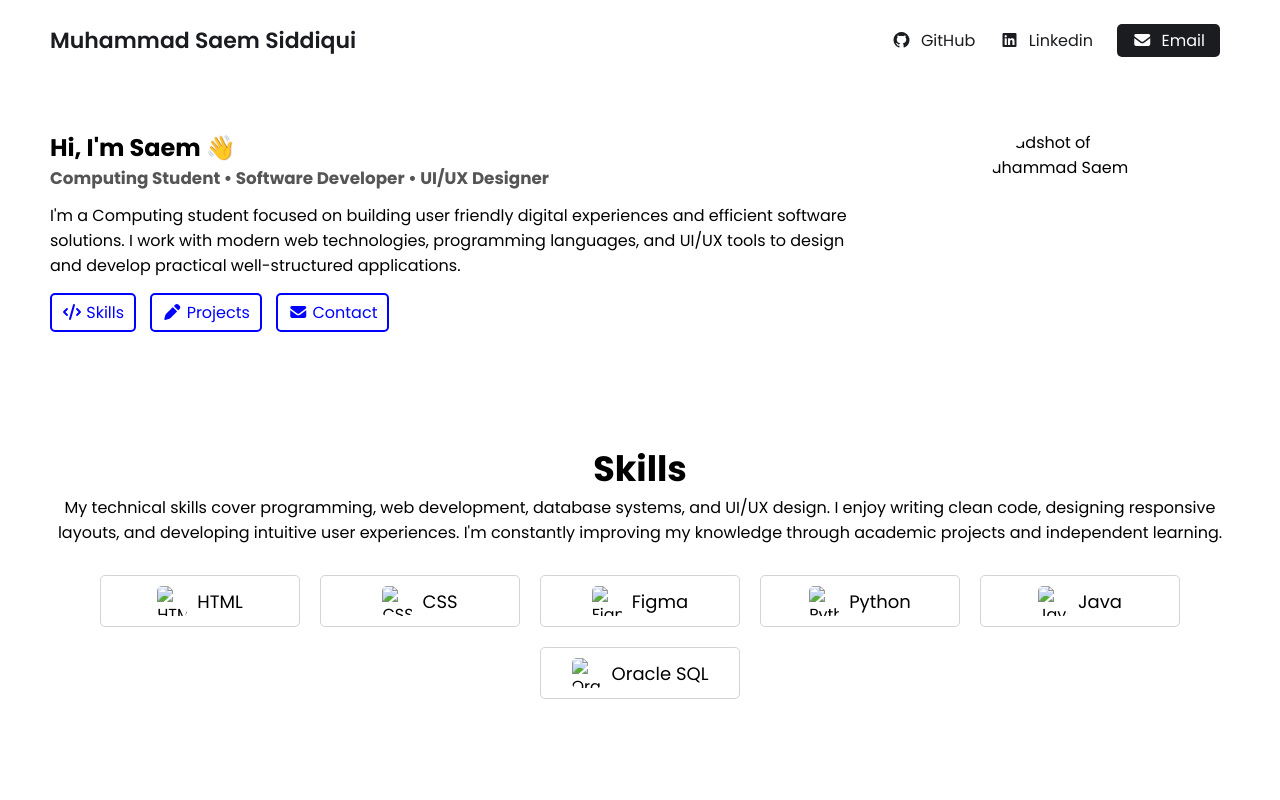
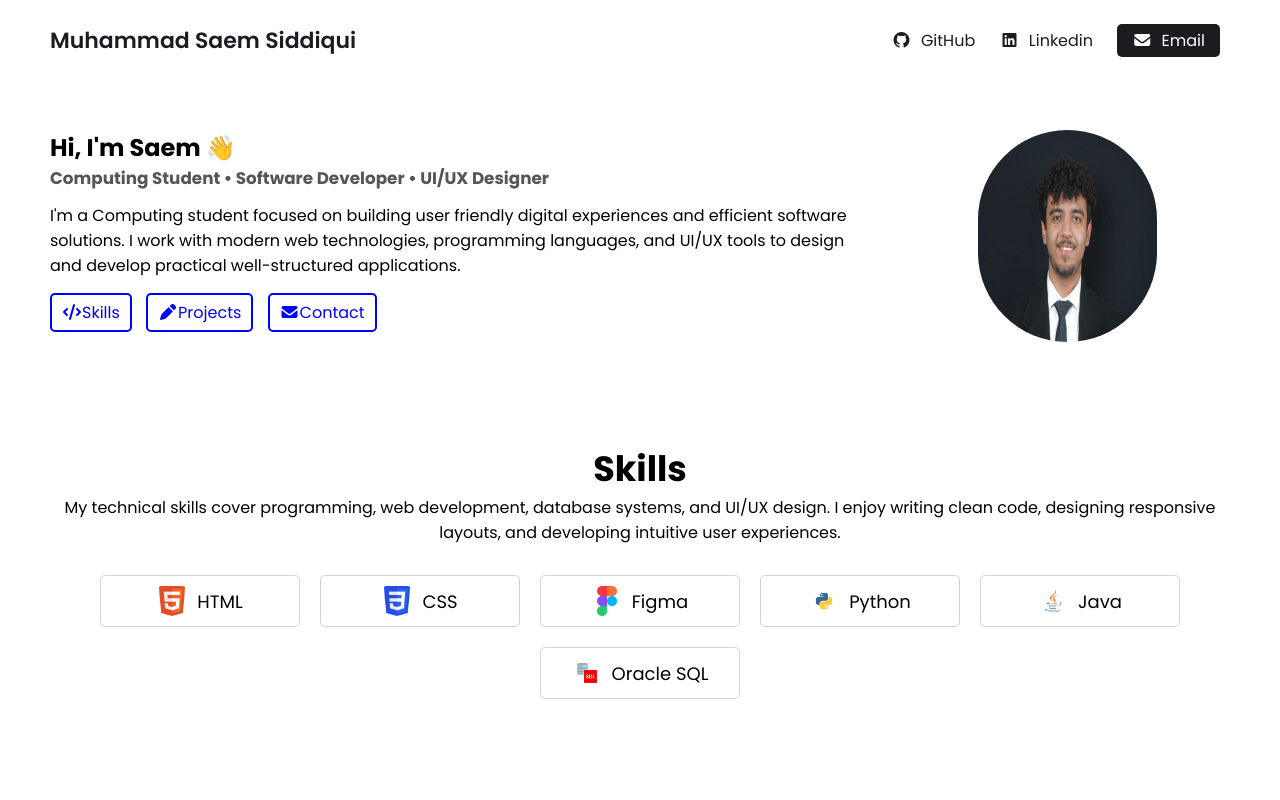
Before and after one commit to ms23ait/Portfolio, a plain HTML site: page index.html in a window 1280 px wide. Shown: the top 800 px of the page. Drawn offline with Linux system fonts and the light colour scheme.

Commit message:
Add images folder and updated HTML
Add images folder and updated HTML

```diff
--- a/index.html
+++ b/index.html
@@ -14,7 +14,6 @@
     <link
       rel="stylesheet"
       href="https://cdnjs.cloudflare.com/ajax/libs/font-awesome/7.0.1/css/all.min.css"
-      integrity="sha512-2SwdPD6INVrV/lHTZbO2nodKhrnDdJK9/kg2XD1r9uGqPo1cUbujc+IYdlYdEErWNu69gVcYgdxlmVmzTWnetw=="
       crossorigin="anonymous"
       referrerpolicy="no-referrer"
     />
@@ -62,16 +61,15 @@
     </nav>
 
     <main>
-      <!--SECTION 1: HERO -->
+      <!-- HERO SECTION -->
       <section class="hero-section">
         <div class="text">
           <h2>Hi, I'm Saem 👋</h2>
           <p class="tagline">
-            <strong>
-              Computing Student • Software Developer • UI/UX Designer
-            </strong>
+            <strong
+              >Computing Student • Software Developer • UI/UX Designer</strong
+            >
           </p>
-
           <p>
             I'm a Computing student focused on building user friendly digital
             experiences and efficient software solutions. I work with modern web
@@ -80,87 +78,71 @@
           </p>
 
           <div class="links">
-            <a href="#skills">
-              <i class="fa-solid fa-code"></i>
-              <span>Skills</span>
-            </a>
-
-            <a href="#projects">
-              <i class="fa-solid fa-pen"></i>
-              <span>Projects</span>
-            </a>
-
-            <a href="#contact">
-              <i class="fa-solid fa-envelope"></i>
-              <span>Contact</span>
-            </a>
+            <a href="#skills"
+              ><i class="fa-solid fa-code"></i><span>Skills</span></a
+            >
+            <a href="#projects"
+              ><i class="fa-solid fa-pen"></i><span>Projects</span></a
+            >
+            <a href="#contact"
+              ><i class="fa-solid fa-envelope"></i><span>Contact</span></a
+            >
           </div>
         </div>
 
         <div class="headshot">
-          <img src="Saem PP BB.webp" alt="Headshot of Muhammad Saem" />
+          <img src="images/Saem-PP-BB.webp" alt="Headshot of Muhammad Saem" />
         </div>
       </section>
 
-      <!--SECTION 2: SKILLS -->
+      <!-- SKILLS SECTION -->
       <section id="skills" class="skills-section">
         <h2>Skills</h2>
         <div class="text">
           My technical skills cover programming, web development, database
           systems, and UI/UX design. I enjoy writing clean code, designing
-          responsive layouts, and developing intuitive user experiences. I'm
-          constantly improving my knowledge through academic projects and
-          independent learning.
+          responsive layouts, and developing intuitive user experiences.
         </div>
 
         <div class="cells">
           <div class="cell">
-            <img src="html-logo.webp" alt="HTML Icon" />
-            <span>HTML</span>
+            <img src="images/html-logo.webp" alt="HTML Icon" /><span>HTML</span>
           </div>
-
           <div class="cell">
-            <img src="css-logo.webp" alt="CSS Icon" />
-            <span>CSS</span>
+            <img src="images/css-logo.webp" alt="CSS Icon" /><span>CSS</span>
           </div>
-
           <div class="cell">
-            <img src="Figma.webp" alt="Figma Icon" />
-            <span>Figma</span>
+            <img src="images/Figma.webp" alt="Figma Icon" /><span>Figma</span>
           </div>
-
           <div class="cell">
-            <img src="Python.webp" alt="Python Icon" />
-            <span>Python</span>
+            <img src="images/Python.webp" alt="Python Icon" /><span
+              >Python</span
+            >
           </div>
-
           <div class="cell">
-            <img src="java.webp" alt="Java Icon" />
-            <span>Java</span>
+            <img src="images/java.webp" alt="Java Icon" /><span>Java</span>
           </div>
-
           <div class="cell">
-            <img src="oracle.webp" alt="Oracle Icon" />
-            <span>Oracle SQL</span>
+            <img src="images/oracle.webp" alt="Oracle Icon" /><span
+              >Oracle SQL</span
+            >
           </div>
         </div>
       </section>
 
-      <!--SECTION 3: PROJECTS -->
+      <!-- PROJECTS SECTION -->
       <section id="projects" class="projects-section">
         <h2>Projects</h2>
-
         <div class="cells">
           <div class="cell">
             <a
-              href="Figma Project/Figma Theme Park Navigation App.pdf"
+              href="Figma-Project/Theme-Park-Navigation-App.pdf"
               target="_blank"
               rel="noopener noreferrer"
             >
               Figma: Theme Park Navigation App
             </a>
           </div>
-
           <div class="cell">
             <a
               href="https://github.com/ms23ait/MusicParty"
@@ -170,15 +152,13 @@
               Java: MusicParty- Music Management System
             </a>
           </div>
-
           <div class="cell">Personal Portfolio (HTML / CSS)</div>
         </div>
       </section>
 
-      <!--SECTION 4: CONTACT -->
+      <!-- CONTACT SECTION -->
       <section id="contact" class="contact-section">
         <h2>Contact</h2>
-
         <div class="group">
           <div class="text">
             Interested in collaborating, discussing a project, or connecting
```
Also changed, not shown: images/Figma.webp (renamed from app pics/Figma.webp), images/Python.webp (renamed from app pics/Python.webp), images/Saem-PP-BB.webp (added), images/css-logo.webp (renamed from app pics/css-logo.webp), images/html-logo.webp (renamed from app pics/html-logo.webp), images/java.webp (renamed from app pics/java.webp), images/oracle.webp (renamed from app pics/oracle.webp), 1 other file.
